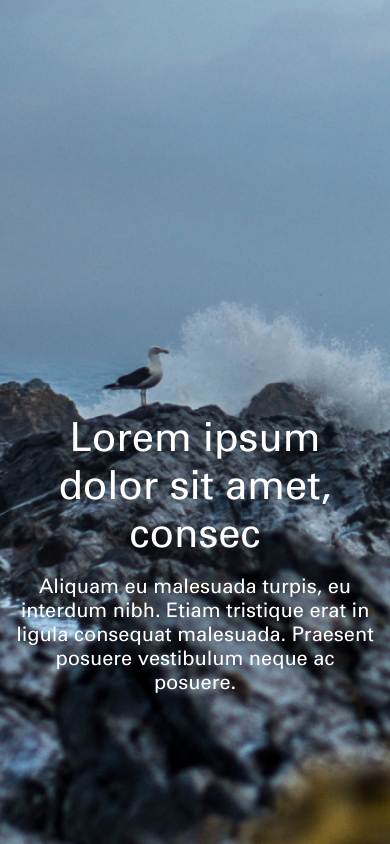
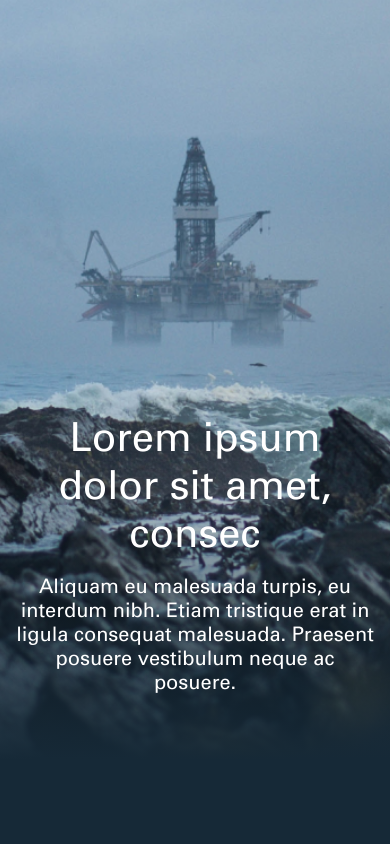
Before and after one commit to hoseinabedi/webicient, a Next.js app: page / in a window 390 px wide. Shown: the top 844 px of the page. Built offline with nearby package versions, Linux system fonts and the light colour scheme.

Commit message:
Hero section code & UI improved

```diff
--- a/src/app/page.js
+++ b/src/app/page.js
@@ -8,6 +8,7 @@ const Home = () => {
     return (
         <div>
             <div className={styles.Hero}>
+                <div className={styles.HeroBg}></div>
                 <div className={styles.contents}>
                     <h1>Lorem ipsum dolor sit amet, consec</h1>
                     <p>Aliquam eu malesuada turpis, eu interdum nibh. Etiam tristique erat in ligula consequat malesuada. Praesent posuere vestibulum neque ac posuere.</p>
@@ -17,7 +18,6 @@ const Home = () => {
             <Section2 />
             <Section3 />
             <Section4 />
-            {/* <div className={styles.content}>Hossein Abedi</div> */}
         </div>
     );
 }
--- a/src/app/page.module.css
+++ b/src/app/page.module.css
@@ -1,10 +1,27 @@
 .Hero{
     height: 100vh;
     width: 100%;
+    position: relative;
+}
+.Hero .HeroBg{
+    display: block;
     background-image: url('../../public/hero.png');
     background-repeat: no-repeat;
     background-size: cover;
     position: relative;
+    width: 100%;
+    height: 100vh;
+    z-index: -1;
+}
+.Hero .HeroBg::after{
+    content: '';
+    display: block;
+    position: absolute;
+    bottom: 0;
+    width: 100%;
+    height: 50%;
+    background: linear-gradient(180deg, rgba(17,42,61,0) 0%, rgba(22,41,55,1) 80%);
+    z-index: -1;
 }
 .contents{
     position: absolute;
@@ -33,11 +50,12 @@
     width: 975px;
 }
 @media only screen and (max-width: 480px) {
-    .Hero{
-        padding: 0 1rem;
+    .Hero .HeroBg{
+        background-position: -620px 0;
     }
     .contents{
-        width: calc(100% - 32px);
+        width: 100%;
+        padding: 0 1rem;
     }
     .contents h1{
         font-size: 40px;
@@ -51,7 +69,6 @@
 
 /**** Section 1 ****/
 .section1{
-    /* height: 100vh; */
     padding-top: 5rem;
     display: flex;
     flex-direction: column;
@@ -126,7 +143,6 @@
 
 /**** Section 2 ****/
 .section2{
-    /* background-image: url('../../public/image1.png'); */
     display: flex;
     align-items: flex-end;
     width: 1440px;
@@ -369,8 +385,6 @@
     width: 50%;
     height: 100%;
     background: linear-gradient(90deg, rgba(17,42,61,0) 0%, rgba(22,41,55,1) 80%);
-    /* background: linear-gradient(90deg, rgba(17,42,61,0) 0%, rgba(22,41,55,1) 100%); */
-    /* background: linear-gradient(90deg, rgba(17,42,61,0.3) 0%, rgba(22,41,55,1) 100%); */
     z-index: -1;
 }
 .section4 .contactForm{
--- a/src/components/home_page/section1.jsx
+++ b/src/components/home_page/section1.jsx
@@ -13,7 +13,8 @@ const Section1 = () => {
                 <button>About us</button>
             </div>
             <div className={styles.video}>
-                <iframe width="560" height="315" src="https://www.youtube.com/embed/LXb3EKWsInQ?si=5qPR8FxPIg9wZ7jt" title="YouTube video player" frameBorder="0" allow="accelerometer; autoplay; clipboard-write; encrypted-media; gyroscope; picture-in-picture; web-share" referrerPolicy="strict-origin-when-cross-origin" allowFullScreen></iframe>
+            <iframe width="1042" height="545" src="https://www.youtube.com/embed/LXb3EKWsInQ?si=5qPR8FxPIg9wZ7jt" title="YouTube video player" frameBorder="0" allow="accelerometer; autoplay; clipboard-write; encrypted-media; gyroscope; picture-in-picture; web-share" referrerPolicy="strict-origin-when-cross-origin" allowFullScreen></iframe>
+                {/* <iframe width="560" height="315" src="https://www.youtube.com/embed/LXb3EKWsInQ?si=5qPR8FxPIg9wZ7jt" title="YouTube video player" frameBorder="0" allow="accelerometer; autoplay; clipboard-write; encrypted-media; gyroscope; picture-in-picture; web-share" referrerPolicy="strict-origin-when-cross-origin" allowFullScreen></iframe> */}
                 {/* <video controls poster="/video.png">
                     <source src="https://www.youtube.com/embed/tgbNymZ7vqY"  />
                     Your browser does not support the video tag.
```
